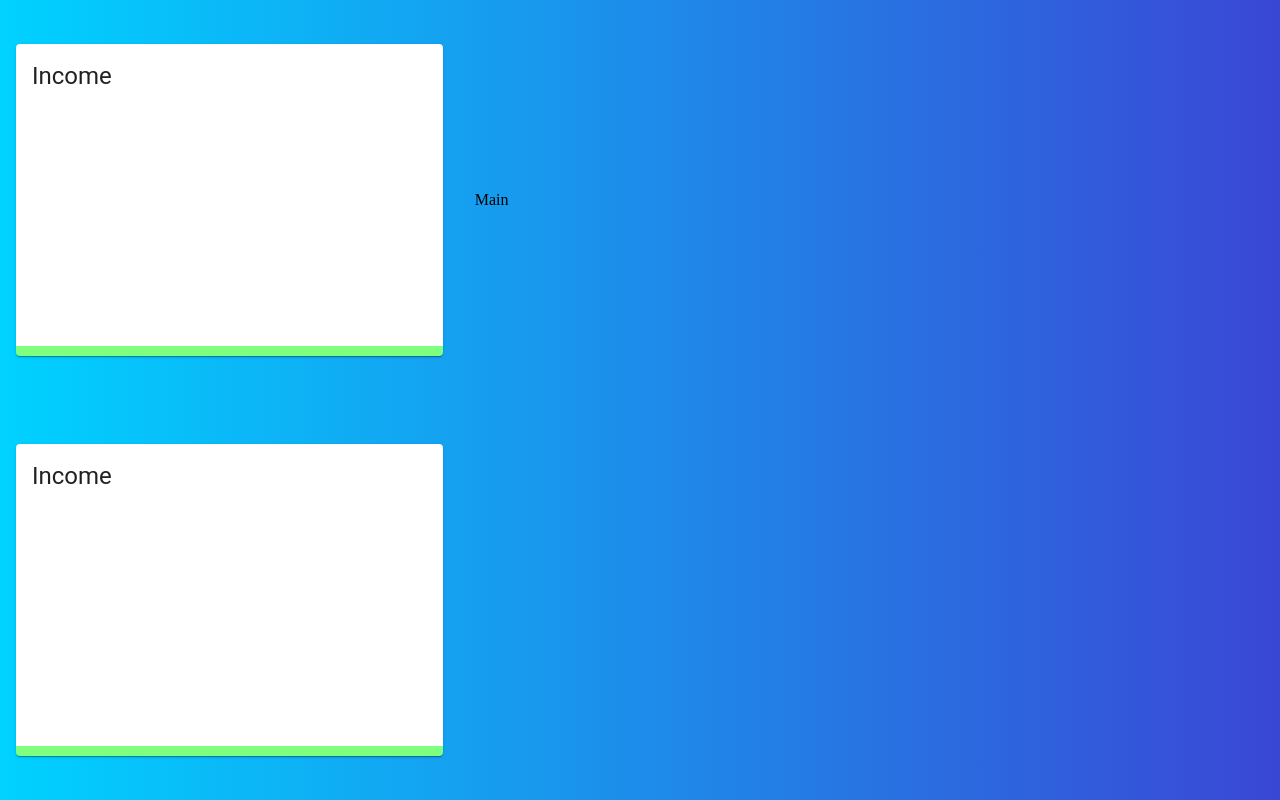
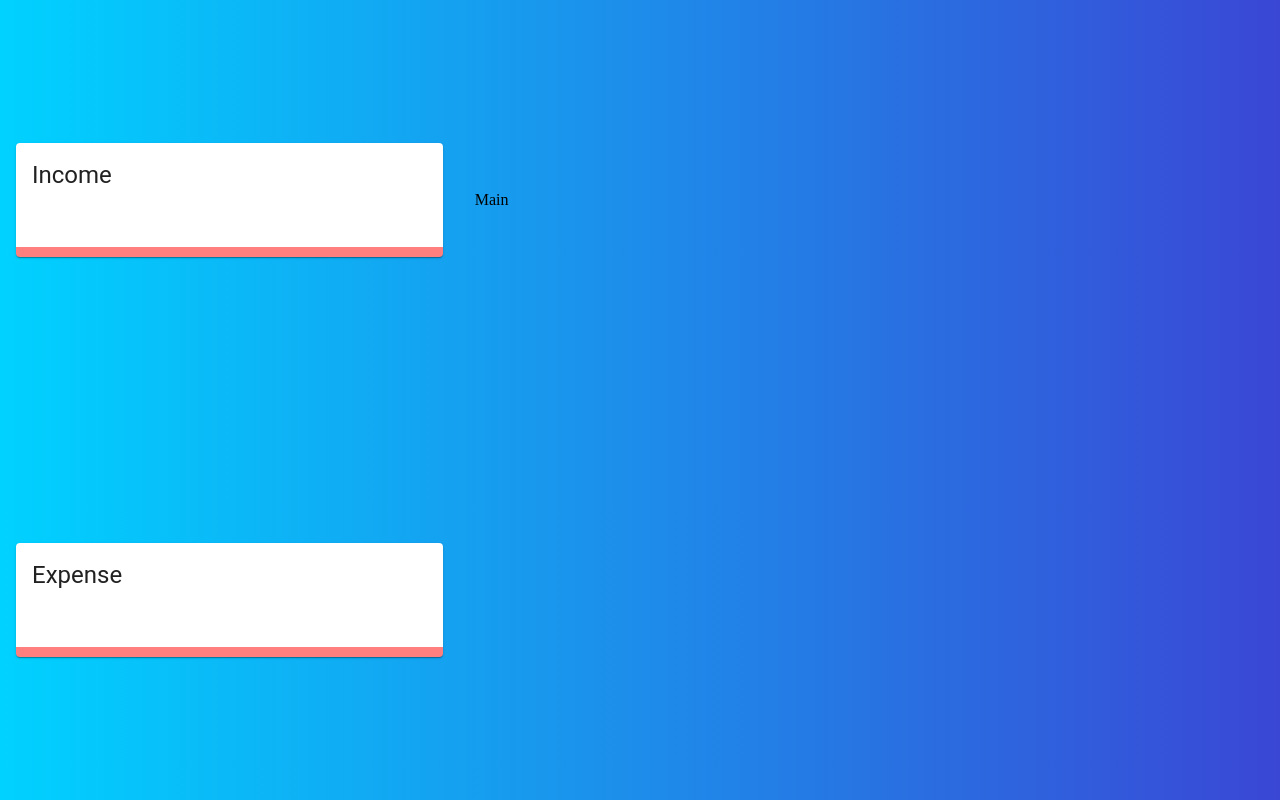
Before and after one commit to jason-nordheim/expense-tracker, a React (Create React App) app: page / in a window 1280 px wide. Built offline with nearby package versions, Linux system fonts and the light colour scheme.

Commit message:
added conditional class application depending on the title provided to the 'Detail' component

```diff
--- a/src/components/Details/index.tsx
+++ b/src/components/Details/index.tsx
@@ -4,15 +4,20 @@ import { Doughnut } from 'react-chartjs-2'
 
 import useStyles from './styles'
 
-function Details() {
+type DetailsProps = {
+    title: string
+}
+
+export const Details = ({ title }: DetailsProps) => {
     const classes = useStyles()
+    const cardClass = title === 'income' ? classes.income : classes.expense
 
     return (
-        <Card className={classes.income}>
-            <CardHeader title="Income"></CardHeader>
+        <Card className={cardClass}>
+            <CardHeader title={title}></CardHeader>
             <CardContent>
                 <Typography variant="h5"></Typography>
-                <Doughnut data={null} />
+                {/* <Doughnut data={null} /> */}
             </CardContent>
         </Card>
     )
```
